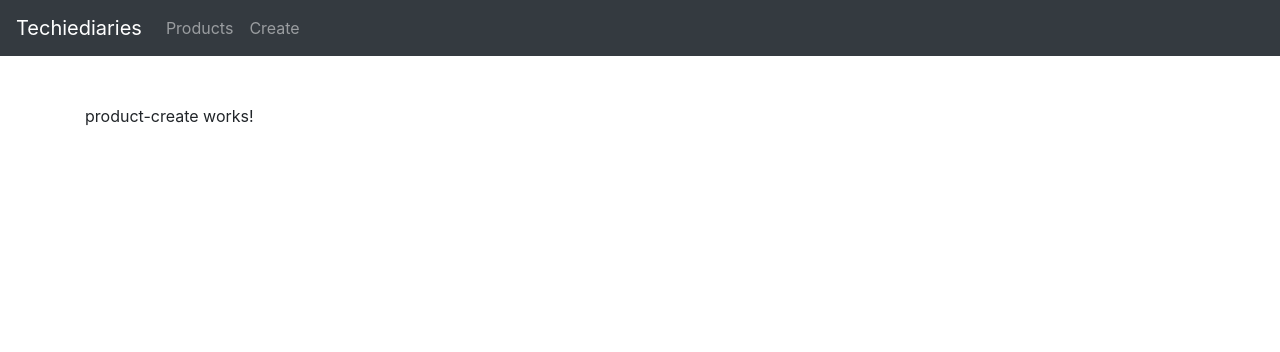
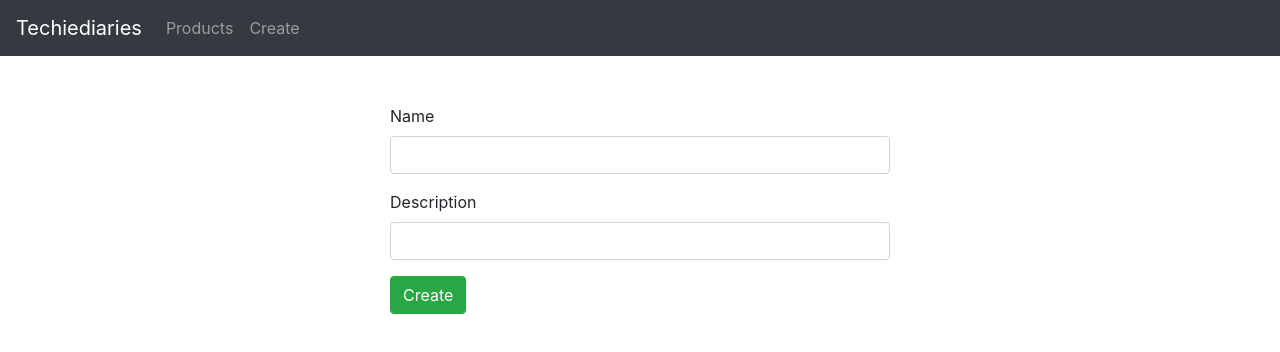
Before and after one commit to etlapa/crud-angular11, an Angular app: page /create in a window 1280 px wide. Shown: the top 352 px of the page. Built offline with nearby package versions, Linux system fonts and the light colour scheme.

Commit message:
Step 7 — Implementing the Angular 10 CRUD Components: A) Creating a New Product Component

```diff
--- a/src/app/components/product-create/product-create.component.html
+++ b/src/app/components/product-create/product-create.component.html
@@ -1 +1,35 @@
-<p>product-create works!</p>
+<div style="width: 500px; margin: auto;">
+    <div class="submit-form">
+      <div *ngIf="!submitted">
+        <div class="form-group">
+          <label for="name">Name</label>
+          <input
+            type="text"
+            class="form-control"
+            id="name"
+            required
+            [(ngModel)]="product.name"
+            name="name"
+          />
+        </div>
+
+        <div class="form-group">
+          <label for="description">Description</label>
+          <input
+            class="form-control"
+            id="description"
+            required
+            [(ngModel)]="product.description"
+            name="description"
+          />
+        </div>
+
+        <button (click)="createProduct()" class="btn btn-success">Create</button>
+      </div>
+
+      <div *ngIf="submitted">
+        <h3>You successfully created a product!</h3>
+        <button class="btn btn-success" (click)="newProduct()">New..</button>
+      </div>
+    </div>
+  </div>
--- a/src/app/components/product-create/product-create.component.ts
+++ b/src/app/components/product-create/product-create.component.ts
@@ -1,4 +1,6 @@
 import { Component, OnInit } from '@angular/core';
+import { IProduct } from 'src/app/common/IProduct';
+import { ProductService } from 'src/app/services/product.service';
 
 @Component({
   selector: 'app-product-create',
@@ -7,9 +9,44 @@ import { Component, OnInit } from '@angular/core';
 })
 export class ProductCreateComponent implements OnInit {
 
-  constructor() { }
+  product: IProduct;
+
+  emptyProduct = {
+      id: '',
+      name: '',
+      description: '',
+      available: false
+  }
+
+  submitted = false;
+
+  constructor(private productService: ProductService) {
+    this.product = this.emptyProduct;
+  }
 
   ngOnInit(): void {
   }
 
+  createProduct(): void {
+    this.productService.create(this.product)
+      .subscribe(
+        response => {
+          console.log(response);
+          this.submitted = true;
+        },
+        error => {
+          console.log(error);
+        });
+  }
+
+  newProduct(): void {
+    this.submitted = false;
+    this.product = {
+      id:'',
+      name: '',
+      description: '',
+      available: false
+    };
+  }
+
 }
```
Also changed, not shown: 1 other file (tests, documents, lock files or other folders).
